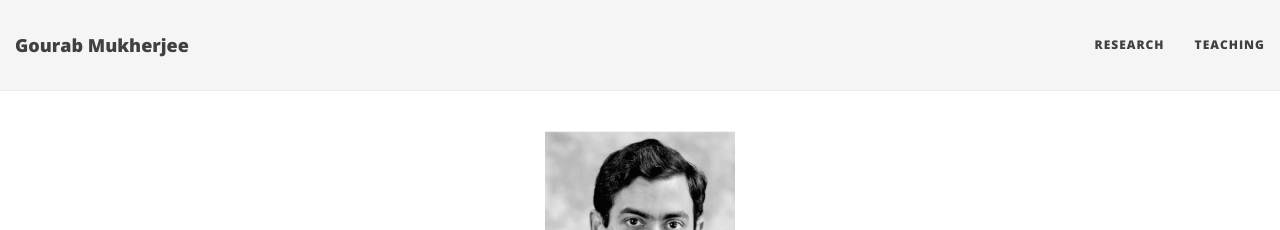
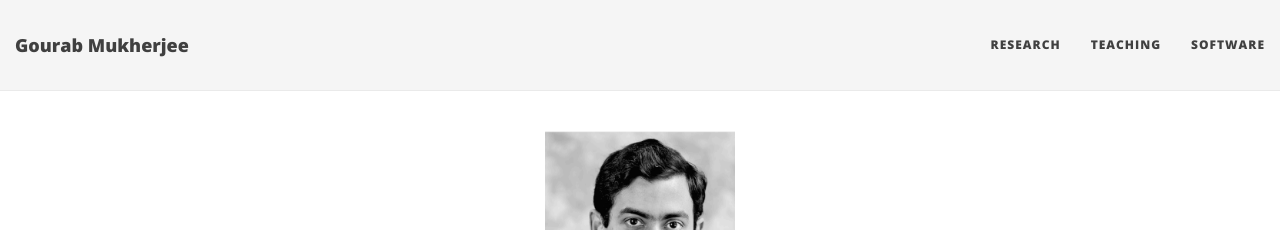
Before and after one commit to gmukherjee/gmukherjee.github.io, a Jekyll site: the page built from index.html, in a window 1280 px wide. Shown: the top 230 px of the page. Built offline with Jekyll 4.4.1, drawn with Linux system fonts in a browser that asks for light colours; nearby versions of some CDN libraries; the list of posts is cut into pages by our own code.

Commit message:
Update _config.yml

```diff
--- a/_config.yml
+++ b/_config.yml
@@ -27,6 +27,7 @@
 navbar-links:
   Research: "Research"
   Teaching: "Teaching"
+  Software: "Software"
 #  Resources:
 #   - Beautiful Jekyll: "http://deanattali.com/beautiful-jekyll/"
 #    - Learn markdown: "http://www.markdowntutorial.com/"
```
